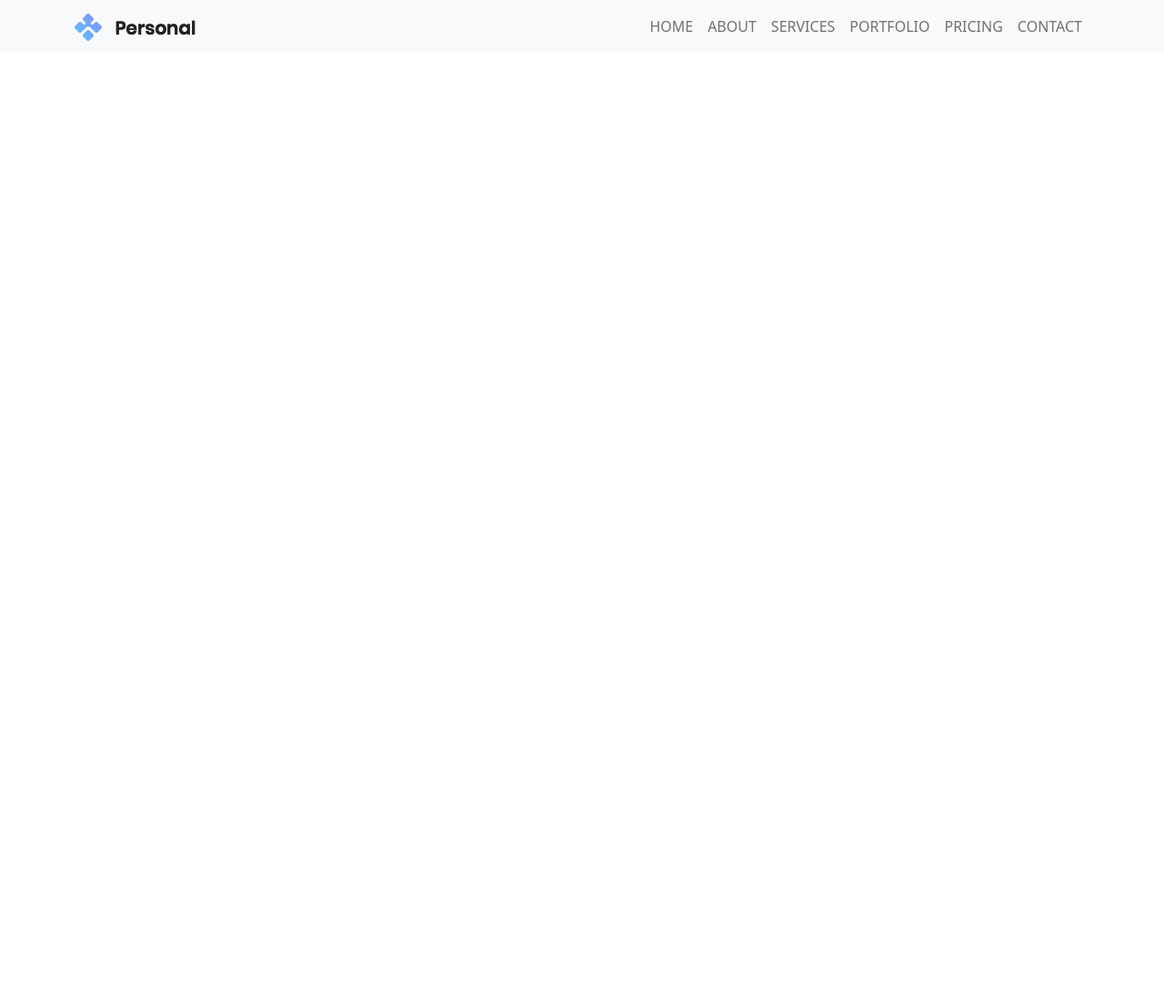
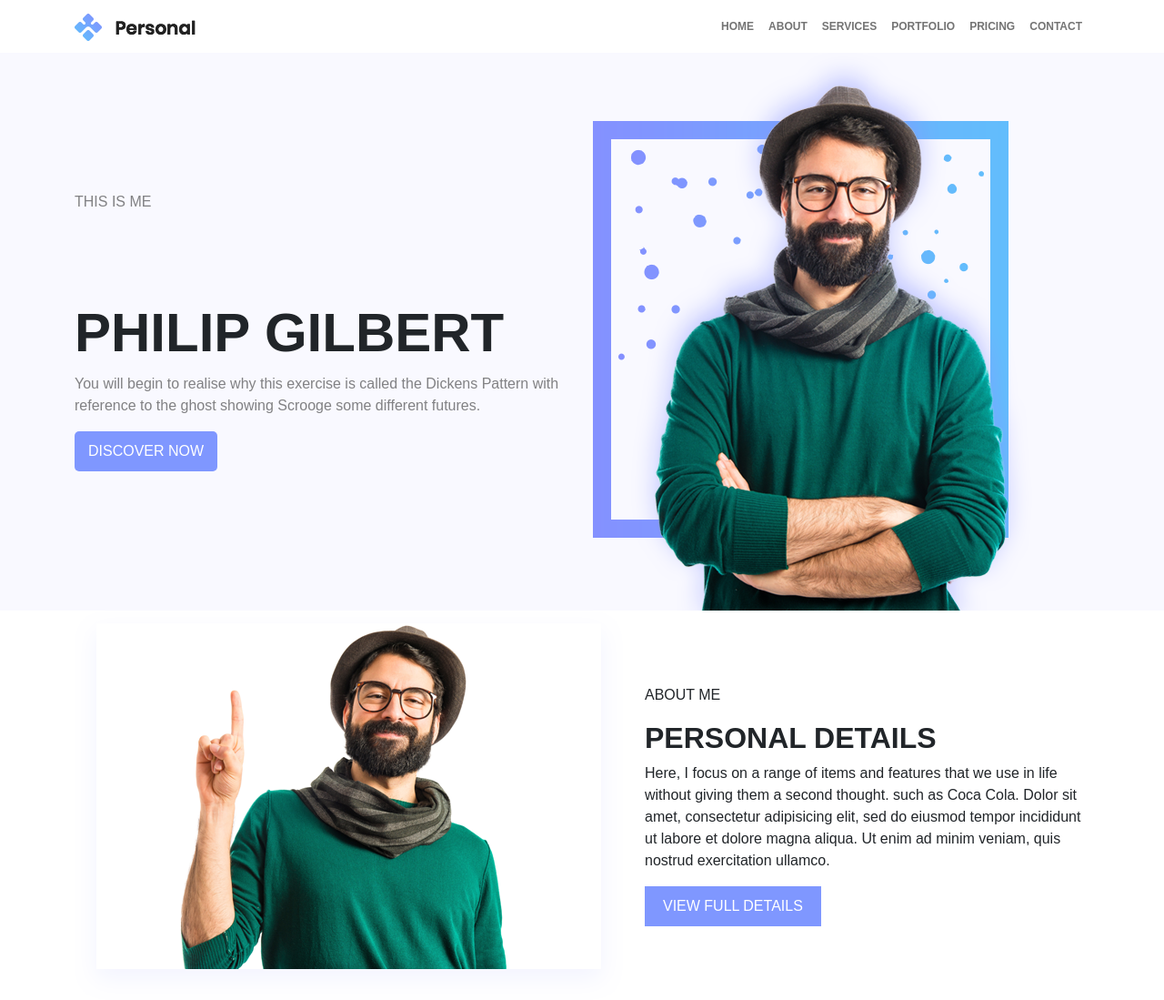
Before and after one commit to asad2002web/personal-portfolio, a plain HTML site: page index.html in a window 1280 px wide. Shown: the whole page at 91% size. Before the commit the page ends 800 px from the top, so only its background shows below. Drawn offline with Linux system fonts and the light colour scheme.

Commit message:
added about and bunner section

```diff
--- a/css/style.css
+++ b/css/style.css
@@ -4,7 +4,7 @@
   box-sizing: border-box;
 }
 body{
-
+font-family: Arial, Helvetica, sans-serif;
 }
 img{
     vertical-align: middle;
@@ -20,6 +20,43 @@ ul,li{
 
 /* Navbar Part Start */
 
+.nav-hover a{
+    font-size: 12px;
+    padding: 0 10px 0 0;
+}
+.nav-hover a:hover{
+    color: #7f97ff;
+}
+/* Navbar Part End */
+/* bunner section start */
+#bunner-part{
+    background-color: #f9f9ff !important;
+}
+.bunner h1{
+    font-size: 60px;
+}
+
+.bunner p{
+   color: rgba(78, 78, 78, 0.7);
+}
+
+.bunner a{
+    background-color: #7f97ff;
+    color: #fff;
+    padding: 10px 15px;
+    border-radius: 5px;
+    -webkit-border-radius: 5px;
+    -moz-border-radius: 5px;
+    -ms-border-radius: 5px;
+    -o-border-radius: 5px;
+}
+/* bunner section end */
+/* about section strat  */
+.about a{
+    background-color: #7f97ff;
+    color: #fff;
+    padding: 10px 20px;
+}
 
 
 
@@ -27,4 +64,4 @@ ul,li{
 
 
 
-/* Navbar Part End */
+/* about section end */
--- a/index.html
+++ b/index.html
@@ -4,7 +4,7 @@
     <meta charset="UTF-8">
     <meta http-equiv="X-UA-Compatible" content="IE=edge">
     <meta name="viewport" content="width=device-width, initial-scale=1.0">
-    <title>Document</title>
+    <title>Personal Portfolio</title>
     <!-- font awesome -->
     <link rel="stylesheet" href="css/all.min.css">
     <!-- Bootstrap 5.2 -->
@@ -14,14 +14,14 @@
 </head>
 <body>
     <!-- Navbar Part Start -->
-    <nav class="navbar navbar-expand-lg bg-light">
+    <nav class="navbar navbar-expand-lg bg-white">
       <div class="container">
         <a class="navbar-brand" href="#"><img src="images/logo.webp" alt="logo"></a>
         <button class="navbar-toggler" type="button" data-bs-toggle="collapse" data-bs-target="#navbarSupportedContent" aria-controls="navbarSupportedContent" aria-expanded="false" aria-label="Toggle navigation">
           <span class="navbar-toggler-icon"></span>
         </button>
-        <div class="collapse navbar-collapse" id="navbarSupportedContent">
-          <ul class="navbar-nav ms-auto mb-2 mb-lg-0">
+        <div class="collapse navbar-collapse fw-bold" id="navbarSupportedContent">
+          <ul class="navbar-nav nav-hover ms-auto mb-2 mb-lg-0">
             <li class="nav-item">
               <a class="nav-link" href="#">HOME</a>
             </li>
@@ -46,6 +46,39 @@
     </nav>
 
     <!-- Navbar Part End -->
+    <!-- bunner section start -->
+    <section id="bunner-part">
+      <div class="bunner container">
+        <div class="row align-items-center">
+          <div class="col">
+            <p class="pb-5">THIS IS ME</p>
+            <h1 class="fw-bold mt-5">PHILIP GILBERT</h1>
+            <p>You will begin to realise why this exercise is called the Dickens Pattern with reference to the ghost showing Scrooge some different futures.</p>
+            <a href="#">DISCOVER NOW</a>
+          </div>
+          <div class="col">
+            <img src="images/man.webp" alt="img">
+          </div>
+        </div>
+      </div>
+    </section>
+    <!-- bunner section end -->
+    <section id="about-part">
+      <div class="container about">
+        <div class="row d-flex justify-content-between align-items-center">
+          <div class="col">
+            <img src="images/man2.webp" alt="man2-img">
+          </div>
+          <div class="col">
+            <p>ABOUT ME</p>
+            <h2 class="fw-bold">PERSONAL DETAILS</h2>
+            <p>Here, I focus on a range of items and features that we use in life without giving them a second thought. such as Coca Cola. Dolor sit amet, consectetur adipisicing elit, sed do eiusmod tempor incididunt ut labore et dolore magna aliqua. Ut enim ad minim veniam, quis nostrud exercitation ullamco.</p>
+            <a href="#">VIEW FULL DETAILS</a>
+          </div>
+        </div>
+      </div>
+    </section>
+
 
 
     <!-- bootstrap js -->
```
